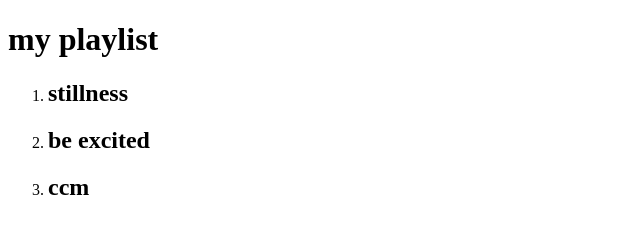
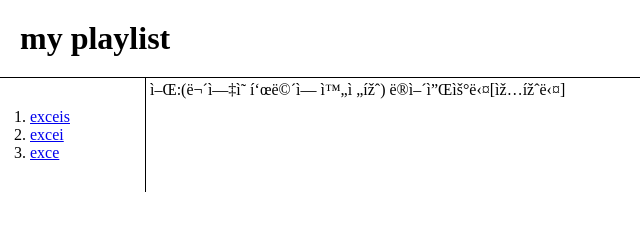
Before and after one commit to mindisel/my-first-website, a plain HTML site: page index.html in a window 1280 px wide. Shown: the whole page, without its empty margins (0-640 px from the left). Drawn offline with Linux system fonts and the light colour scheme.

Commit message:
css-boxmodel

```diff
--- a/index.html
+++ b/index.html
@@ -1,13 +1,56 @@
-<!DOCTYPE html>
+
+
+<!doctype html>
+<html>
 <head>
-    <title>my first web</title>
-    <meta charset="utf-8">
+    <meta charset="uft-8">
+    <style media="screen">
+        body{
+            margin: 0%;
+        }
+
+
+
+        h1{
+            border-bottom: 1px black solid;
+            padding: 20px;
+            margin: 0;
+
+        }
+
+        ol{
+            border-right: 1px black solid;
+            width: 100px;
+            margin:0;
+            padding: 30px;
+            padding-right: 15px;
+        }
+
+        #grid{
+            display: grid;
+            grid-template-columns: 150px 1fr;
+
+        }
+
+    </style>
 </head>
 <body>
     <h1>my playlist</h1>
-    <ol>
-        <li><h2><a href=""></a>stillness</h2></li>
-        <li><h2><a href=""></a>be excited</h2></li>
-        <li><h2><a href=""></a>ccm</h2></li>
-    </ol>
+
+   <div id="grid">
+    <div>
+        <ol>
+            <li><a href="1.html" class="saw">exceis</a></li>
+            <li><a href="2.html" class="saw active">excei</a></li>
+            <li><a href="3.html">exce</a></li>
+        </ol>
+    </div>
+
+    <div>
+        얌:(무엇의 표면에 완전히) 덮어씌우다[입히다]
+    </div>
+   </div>
+
+
 </body>
+</html>
```
Also changed, not shown: 1.html (deleted, +0 -15 lines), 2.html (+1 -3 lines), 3.html (added, +1 -0 lines), box.html (added, +34 -0 lines).
